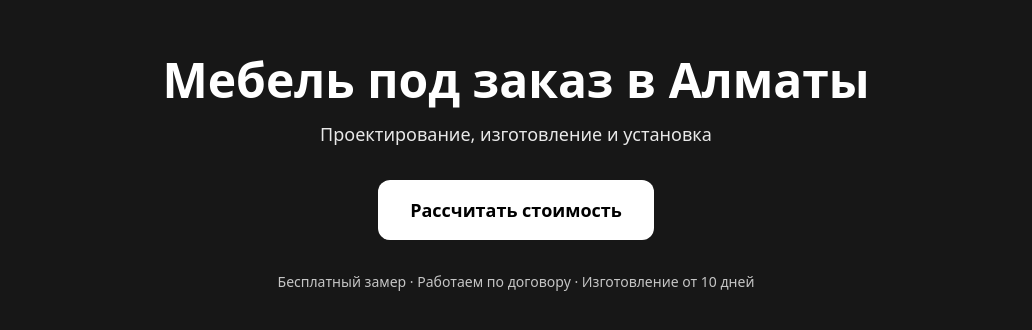
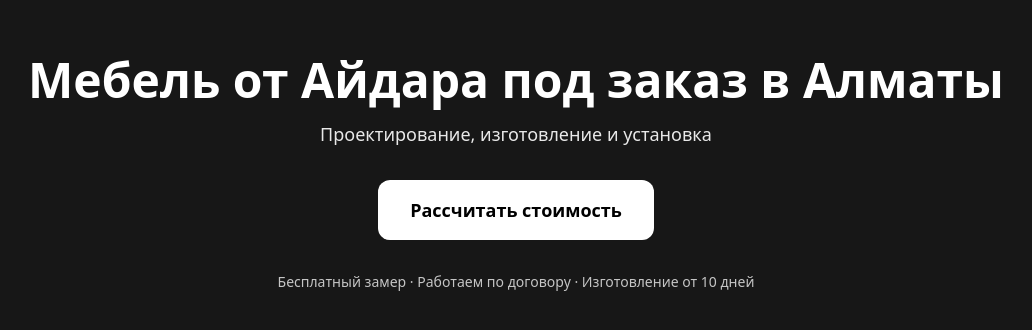
Before and after one commit to tribzao-ui/almaty-furniture, a plain HTML site: page index.html in a window 1280 px wide. Shown: the part 226-556 px from the top of the page, without its empty margins (124-1156 px from the left). Drawn offline with nearby package versions, Linux system fonts and the light colour scheme.

Commit message:
Update index.html

```diff
--- a/index.html
+++ b/index.html
@@ -2,7 +2,7 @@
 <html lang="ru">
 <head>
   <meta charset="UTF-8" />
-  <title>Мебель от Айдара под заказ в Алматы</title>
+  <title>Мебель под заказ в Алматы</title>
   <meta name="viewport" content="width=device-width, initial-scale=1.0" />
 
   <!-- Tailwind CDN -->
@@ -12,7 +12,7 @@
 
   <div class="text-center px-6">
     <h1 id="title" class="text-4xl md:text-5xl font-bold mb-4">
-      Мебель под заказ в Алматы
+      Мебель от Айдара под заказ в Алматы
     </h1>
 
     <p class="text-lg opacity-90 mb-8">
```
